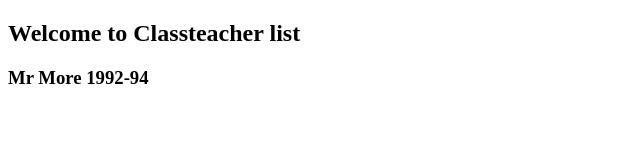
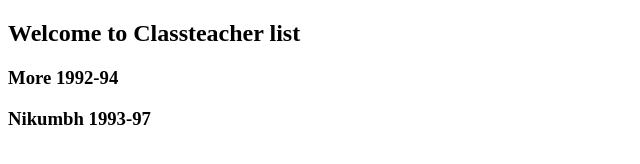
Before and after one commit to kindlespark/abhigh-website-repo, a plain HTML site: page public_html/classteacher.html in a window 1280 px wide. Shown: the whole page, without its empty margins (0-640 px from the left). Drawn offline with Linux system fonts and the light colour scheme.

Commit message:
Added Nikumbh name to the classteacher page

```diff
--- a/public_html/classteacher.html
+++ b/public_html/classteacher.html
@@ -8,6 +8,7 @@
 </head>
 <body>
   <h2>Welcome to Classteacher list</h2>
-  <h3>Mr More 1992-94</h3>
+  <h3> More 1992-94</h3>
+  <h3> Nikumbh 1993-97</h3>
   </body>
 </html>
```
